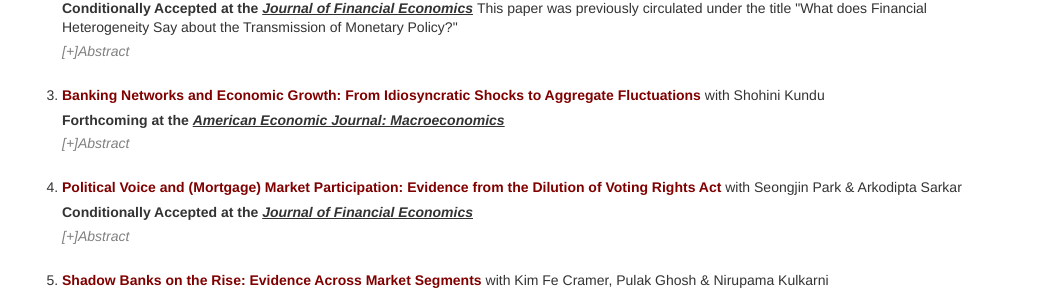
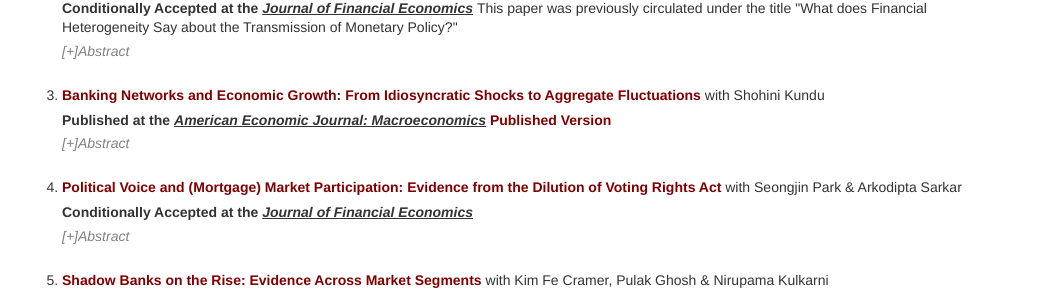
Before and after one commit to nishvats/nishvats.github.io, a Jekyll site: the page built from research.html, in a window 1280 px wide. Shown: the part 727-1023 px from the top of the page, without its empty margins (118-1161 px from the left). Built offline with Jekyll 4.4.1, drawn with Linux system fonts in a browser that asks for light colours.

Commit message:
Update research.html

```diff
--- a/research.html
+++ b/research.html
@@ -28,7 +28,7 @@
         </details>
       <br>
   <li> <b><a href="https://papers.ssrn.com/sol3/papers.cfm?abstract_id=3556299">Banking Networks and Economic Growth: From Idiosyncratic Shocks to Aggregate Fluctuations</a></b> with Shohini Kundu </li>
-      <p> <b> Forthcoming at the <u><em>American Economic Journal: Macroeconomics</em></u> </b>
+      <p> <b> Published at the <u><em>American Economic Journal: Macroeconomics</em></u> </b> <b><a href="https://www.aeaweb.org/articles?id=10.1257/mac.20220153">Published Version</a></b>
       <details>
         <summary>[+]Abstract</summary>
     <p align="justify"> <u><em>Abstract:</em></u> This paper explores the transmission of non-capital shocks through banking networks. We construct non-capital (idiosyncratic) shocks, using labor productivity shocks to large firms. We document a change in the relationship between foreign idiosyncratic shocks and domestic economic growth between 1978 and 2000. Contemporaneous changes in banking integration drive this phenomenon as geographically diversified banks divert funds away from economies experiencing negative shocks towards other unaffected economies. Our granular-IV estimates suggest that a 1% increase in bank loan supply is associated with a 0.06-0.25 pp increase in economic growth. Lastly, this can potentially explain the Great Moderation. </p>
```
